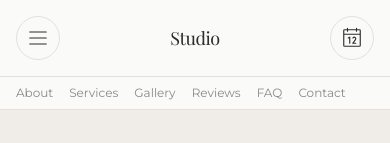
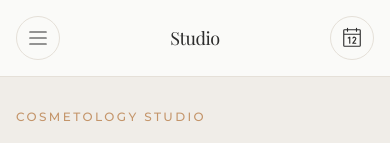
Before and after one commit to viktor-codes/beauty-template, a Next.js app: page / in a window 390 px wide. Shown: the top 143 px of the page. Built offline with nearby package versions, Linux system fonts and the light colour scheme; a web font is replaced by a local one.

Commit message:
Add z-index pattern to the project

```diff
--- a/app/globals.css
+++ b/app/globals.css
@@ -10,6 +10,21 @@
   --font-sans: var(--font-montserrat), ui-sans-serif, system-ui, sans-serif;
   --font-heading: var(--font-playfair), ui-serif, Georgia, "Times New Roman",
     serif;
+
+  /*
+   * Z-index tokens — one scale, no magic numbers.
+   * https://css-tricks.com/the-value-of-z-index/
+   * Use z-(--z-*) in markup. Pair related layers with calc(var(--z-overlay) - 1), etc.
+   */
+  --z-base: 0;
+  --z-sticky: 100;
+  --z-toast: 200;
+  --z-dropdown: 300;
+  --z-overlay: 400;
+  --z-modal: 500;
+  /* Inside components that create a stacking context (e.g. isolate): */
+  --z-internal-bottom: -10;
+  --z-internal-top: 10;
 }
 
 body {
--- a/components/sections/site-header.tsx
+++ b/components/sections/site-header.tsx
@@ -1,4 +1,4 @@
-import { Calendar, List } from "@phosphor-icons/react/ssr";
+import { Calendar, ListIcon } from "@phosphor-icons/react/ssr";
 import Link from "next/link";
 
 import { Button } from "@/components/ui/button";
@@ -17,7 +17,7 @@ export function SiteHeader({ content, className }: SiteHeaderProps) {
   return (
     <header
       className={cn(
-        "sticky top-0 z-50 border-b border-border bg-background/90 backdrop-blur-md",
+        "sticky top-0 z-(--z-sticky) border-b border-border bg-background md:isolate",
         className,
       )}
     >
@@ -25,7 +25,7 @@ export function SiteHeader({ content, className }: SiteHeaderProps) {
         <div className="grid grid-cols-3 items-center gap-2 md:hidden">
           <div className="flex justify-start">
             <span className={iconFrameClass} aria-hidden="true">
-              <List className="h-6 w-6" weight="light" />
+              <ListIcon className="h-6 w-6" weight="light" />
             </span>
           </div>
           <div className="flex min-w-0 justify-center">
@@ -39,7 +39,10 @@ export function SiteHeader({ content, className }: SiteHeaderProps) {
           <div className="flex justify-end">
             <Link
               href={content.cta.href}
-              className={cn(iconFrameClass, "transition-colors hover:bg-surface")}
+              className={cn(
+                iconFrameClass,
+                "transition-colors hover:bg-surface",
+              )}
               aria-label={content.cta.label}
             >
               <Calendar className="h-6 w-6" weight="light" aria-hidden />
@@ -73,8 +76,8 @@ export function SiteHeader({ content, className }: SiteHeaderProps) {
         </div>
       </div>
       <nav
-        className="flex gap-4 overflow-x-auto border-t border-border px-4 py-2 lg:hidden"
-        aria-label="Primary mobile"
+        className="hidden gap-4 overflow-x-auto border-t border-border px-4 py-2 md:flex lg:hidden"
+        aria-label="Primary tablet"
       >
         {content.links.map((link) => (
           <Link
```
